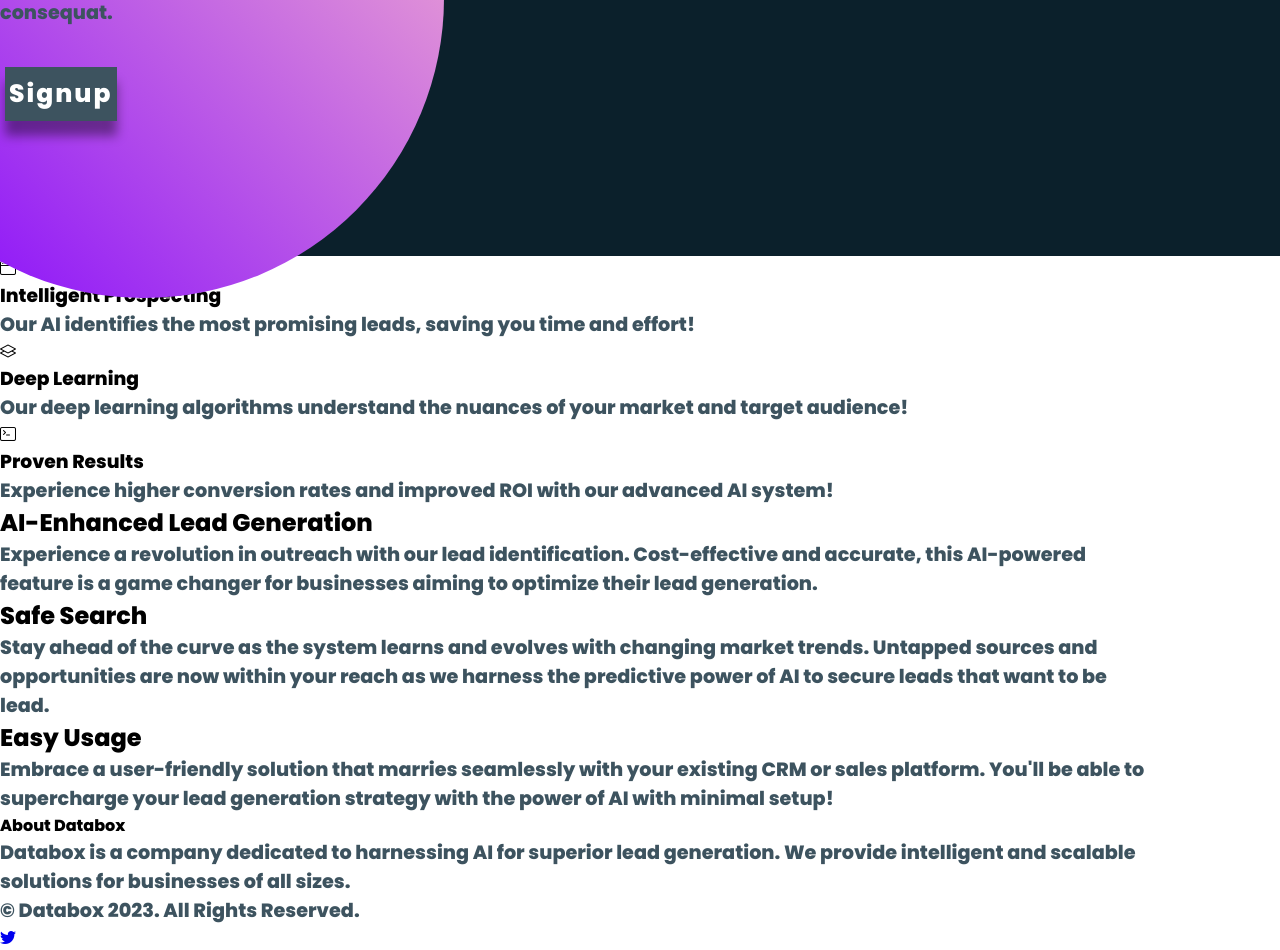
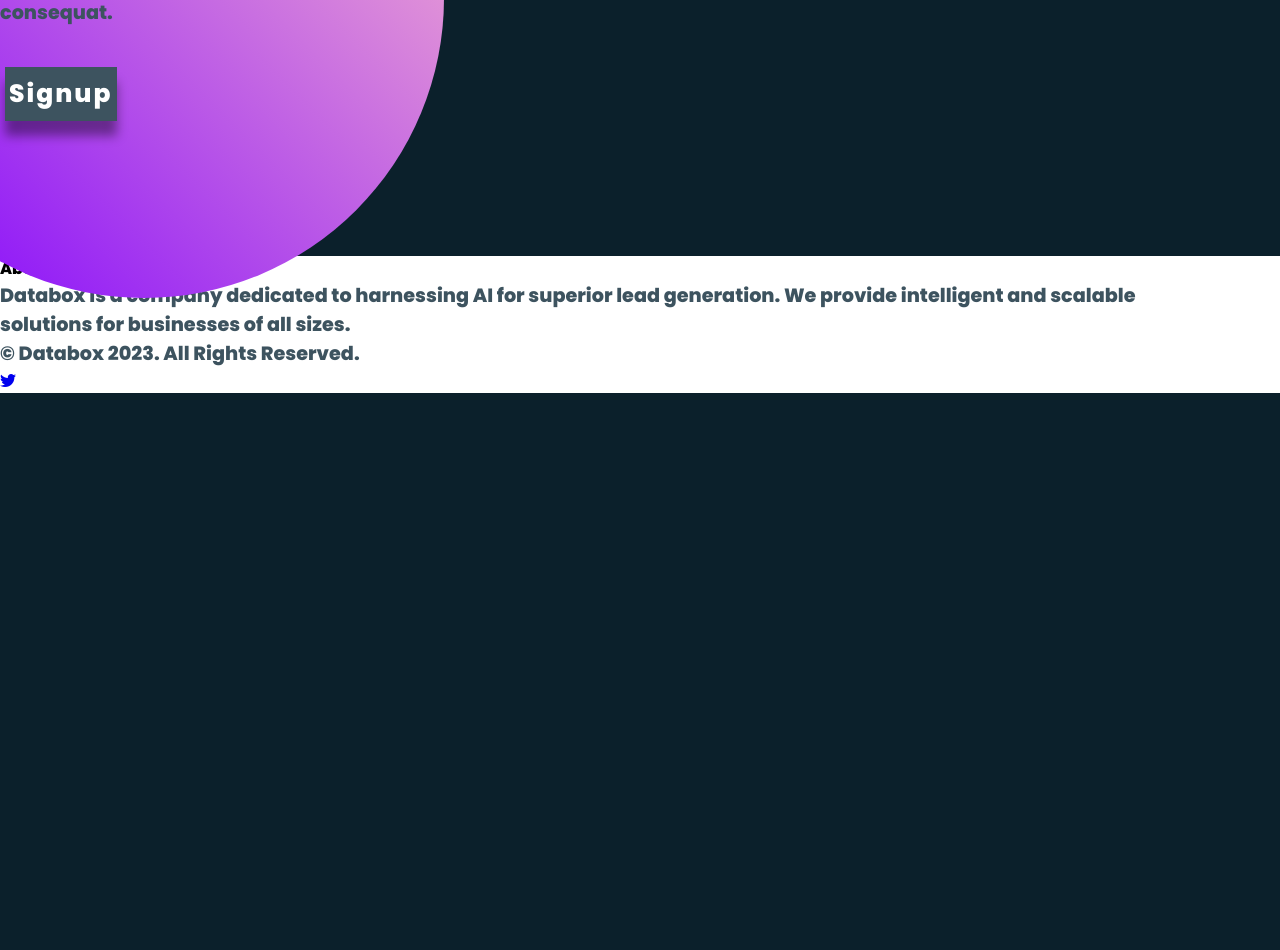
Before and after one commit to Sohlar/lgen, a Flask app: page / in a window 1280 px wide. Shown: the part 624-1574 px from the top of the page. After the commit the page ends 1017 px from the top, so only its background shows below. Run offline with Flask 3, Linux system fonts and the light colour scheme; some libraries are stand-ins or nearby versions.

Commit message:
Update index3.html

```diff
--- a/app/templates/index3.html
+++ b/app/templates/index3.html
@@ -57,61 +57,7 @@
 </div>
 
 
-    <!-- Icons Grid-->
-    <section class="features-icons bg-dark text-center">
-        <div class="container-fluid p-0">
-            <div class="row">
-                <div class="col-lg-4">
-                    <div class="features-icons-item mx-auto mb-5 mb-lg-0 mb-lg-3">
-                        <div class="features-icons-icon d-flex text-white"><i class="bi-window m-auto text-primary"></i></div>
-                        <h3>Intelligent Prospecting</h3>
-                        <p class="lead mb-0">Our AI identifies the most promising leads, saving you time and effort!</p>
-                    </div>
-                </div>
-                <div class="col-lg-4">
-                    <div class="features-icons-item mx-auto mb-5 mb-lg-0 mb-lg-3">
-                        <div class="features-icons-icon d-flex text-white"><i class="bi-layers m-auto text-primary"></i></div>
-                        <h3>Deep Learning</h3>
-                        <p class="lead mb-0">Our deep learning algorithms understand the nuances of your market and target audience!</p>
-                    </div>
-                </div>
-                <div class="col-lg-4">
-                    <div class="features-icons-item mx-auto mb-0 mb-lg-3">
-                        <div class="features-icons-icon d-flex"><i class="bi-terminal m-auto text-primary"></i></div>
-                        <h3>Proven Results</h3>
-                        <p class="lead mb-0">Experience higher conversion rates and improved ROI with our advanced AI system!</p>
-                    </div>
-                </div>
-            </div>
-        </div>
-    </section>
-    <!-- Image Showcases-->
-    <section class="showcase">
-        <div class="container-fluid p-0 bg-dark">
-            <div class="row g-0">
-                <div class="col-lg-6 order-lg-2 text-white showcase-img" style="background-image: url('static/img/bg-showcase-1.jpg')"></div>
-                <div class="col-lg-6 order-lg-1 my-auto showcase-text text-white">
-                    <h2>AI-Enhanced Lead Generation</h2>
-                    <p class="lead mb-0">Experience a revolution in outreach with our lead identification. Cost-effective and accurate, this AI-powered feature is a game changer for businesses aiming to optimize their lead generation.</p>
-                </div>
-            </div>
-            <div class="row g-0">
-                <div class="col-lg-6 text-white showcase-img" style="background-image: url('static/img/bg-showcase-2.jpg')"></div>
-                <div class="col-lg-6 my-auto showcase-text text-white">
-                    <h2>Safe Search</h2>
-                    <p class="lead mb-0">Stay ahead of the curve as the system learns and evolves with changing market trends. Untapped sources and opportunities are now within your reach as we harness the predictive power of AI to secure leads that want to be lead.</p>
-                </div>
-            </div>
-            <div class="row g-0">
-                <div class="col-lg-6 order-lg-2 text-white showcase-img" style="background-image: url('static/img/bg-showcase-3.jpg')"></div>
-                <div class="col-lg-6 order-lg-1 my-auto showcase-text text-white">
-                    <h2>Easy Usage</h2>
-                    <p class="lead mb-0">Embrace a user-friendly solution that marries seamlessly with your existing CRM or sales platform. You'll be able to supercharge your lead generation strategy with the power of AI with minimal setup!</p>
-                </div>
-            </div>
-        </div>
-    </section>
-    <!-- Call to Action-->
+
     <!-- Footer-->
     <footer class="footer bg-dark">
 
```
